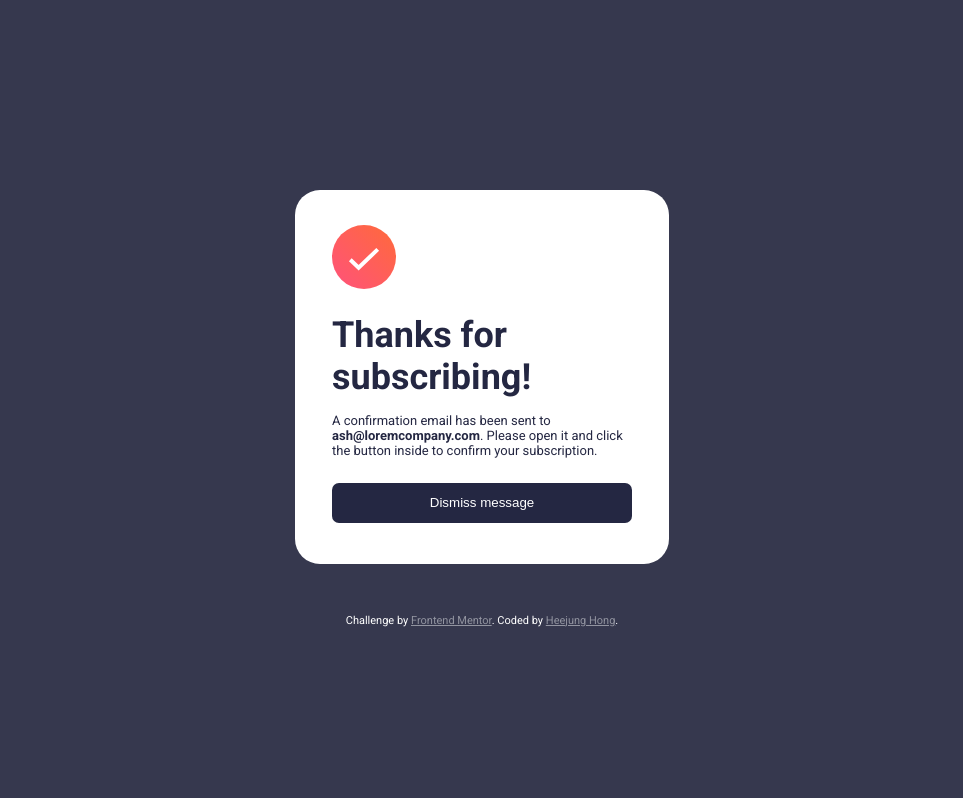
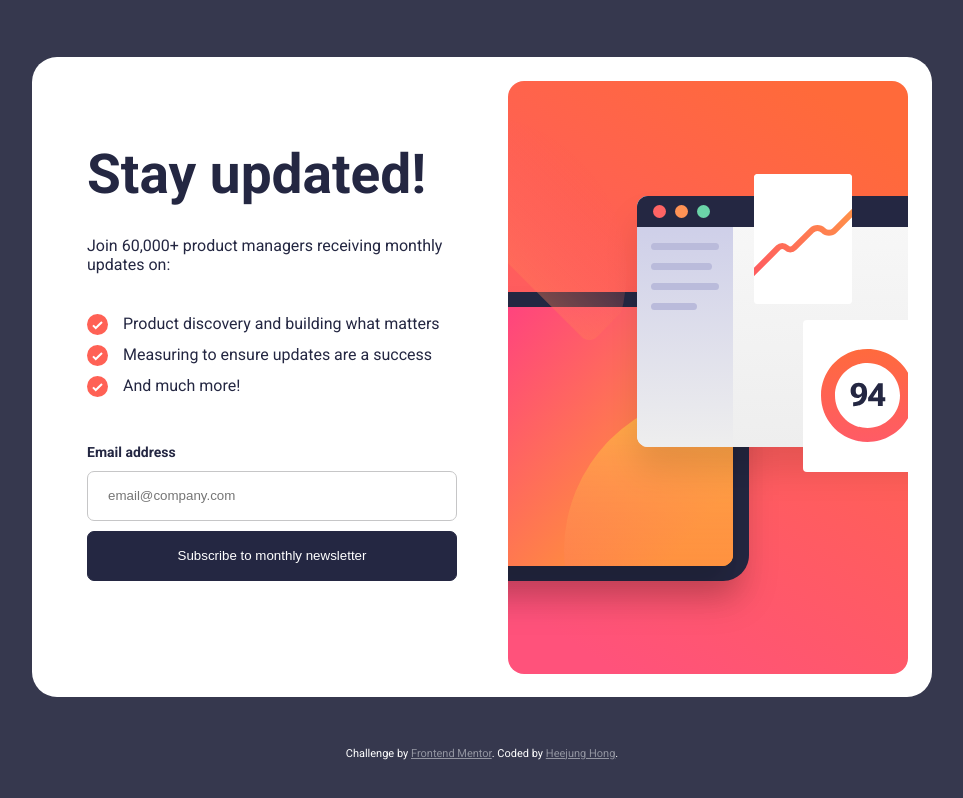
Before and after one commit to heejung-hong/newsletter-sign-up-form-with-success-message, a plain HTML site: page index.html in a window 1280 px wide. Shown: the whole page, without its empty margins (158-1121 px from the left). Drawn offline with Linux system fonts and the light colour scheme.

Commit message:
inital onclick function for subscribe and dismiss

```diff
--- a/index.html
+++ b/index.html
@@ -9,11 +9,13 @@
   <link rel="preconnect" href="https://fonts.gstatic.com" crossorigin>
   <link href="https://fonts.googleapis.com/css2?family=Roboto:ital,wght@0,100;0,300;0,400;0,500;0,700;0,900;1,100;1,300;1,400;1,500;1,700;1,900&display=swap" rel="stylesheet">
   <link rel="stylesheet" href="./style.css"/>
+  <script src="./script.js" defer></script>
 </head>
 <body>
   <main>
     <!-- Sign-up form start ------->
-    <!-- <div class="containerOne">
+    <div id="blockOne">
+    <div id="containerOne">
       <div class="leftDiv">
         <div style="font-size: 55px; font-weight: 700; margin: 85px 0 0 0;">
           Stay updated!
@@ -38,29 +40,30 @@
           </div>
         </div>
 
-        <div style="margin: 45px 0 15px 0;">
+        <div id="emailForm" style="margin: 45px 0 15px 0;">
           <label for="email">Email address</label>
-          <input type="email" id="email" name="email" placeholder="email@company.com">
+          <input type="email" id="email" name="email" placeholder="email@company.com" pattern=".+@example\.com" required>
+          <button id="subscribe" onclick="subscribe()" type="submit">Subscribe to monthly newsletter</button>
         </div>
 
-        <button class="subscribe">Subscribe to monthly newsletter</button>
       </div>
       <div>
         <img src="./images/illustration-sign-up-desktop.svg" alt="Sign-up image" style="margin: 24px 24px 24px 0;">
       </div>
-    </div> -->
+    </div>
+    </div>
     <!-- Sign-up form end ------->
 
     <!-- Success message start -->
-    <div class="containerTwo">
+    <div id="containerTwo">
       <div style="width: 64px; height: 64px;">
         <img src="./images/icon-success.svg" alt="Check in circle">
       </div>
       <div style="font-size: 36px; font-weight: 700; margin-top: 25px;">Thanks for subscribing!</div>
       <div style="font-size: 13px; width: 300px; margin-top: 15px;">
-        A confirmation email has been sent to <b>ash@loremcompany.com</b>. Please open it and click the button inside to confirm your subscription.
+        A confirmation email has been sent to <b id="emailText">ash@loremcompany.com</b>. Please open it and click the button inside to confirm your subscription.
       </div>
-      <button class="dismiss">Dismiss message</button>
+      <button id="dismiss" onclick="dismiss()">Dismiss message</button>
     </div>
     <!-- Success message end ---->
   </main>
--- /dev/null
+++ b/script.js
@@ -0,0 +1,11 @@
+
+
+function subscribe() {
+  document.getElementById("blockOne").style.display = "none"
+  document.getElementById("containerTwo").style.display = "block"
+}
+
+function dismiss() {
+  document.getElementById("containerTwo").style.display = "none"
+  document.getElementById("blockOne").style.display = "block"
+}
--- a/style.css
+++ b/style.css
@@ -13,7 +13,11 @@ body {
   background-color: hsl(235, 18%, 26%);
 }
 
-.containerOne {
+#blockOne {
+  display: block;
+}
+
+#containerOne {
   background-color: hsl(0, 0%, 100%);
   border-radius: 25px;
   width: 900px;
@@ -51,7 +55,7 @@ input {
   margin-top: 10px;
 }
 
-.subscribe {
+#subscribe {
   background-color: hsl(234, 29%, 20%);
   border: 1px solid hsl(234, 29%, 20%);
   border-radius: 7px;
@@ -61,7 +65,7 @@ input {
   margin-top: 10px;
 }
 
-.containerTwo {
+#containerTwo {
   background-color: hsl(0, 0%, 100%);
   color: hsl(234, 29%, 20%);
   border-radius: 25px;
@@ -69,9 +73,10 @@ input {
   height: 374px;
   margin: 0 0 50px 0;
   padding: 35px 37px 0 37px;
+  display: none;
 }
 
-.dismiss {
+#dismiss {
   background-color: hsl(234, 29%, 20%);
   border: none;
   border-radius: 7px;
```
